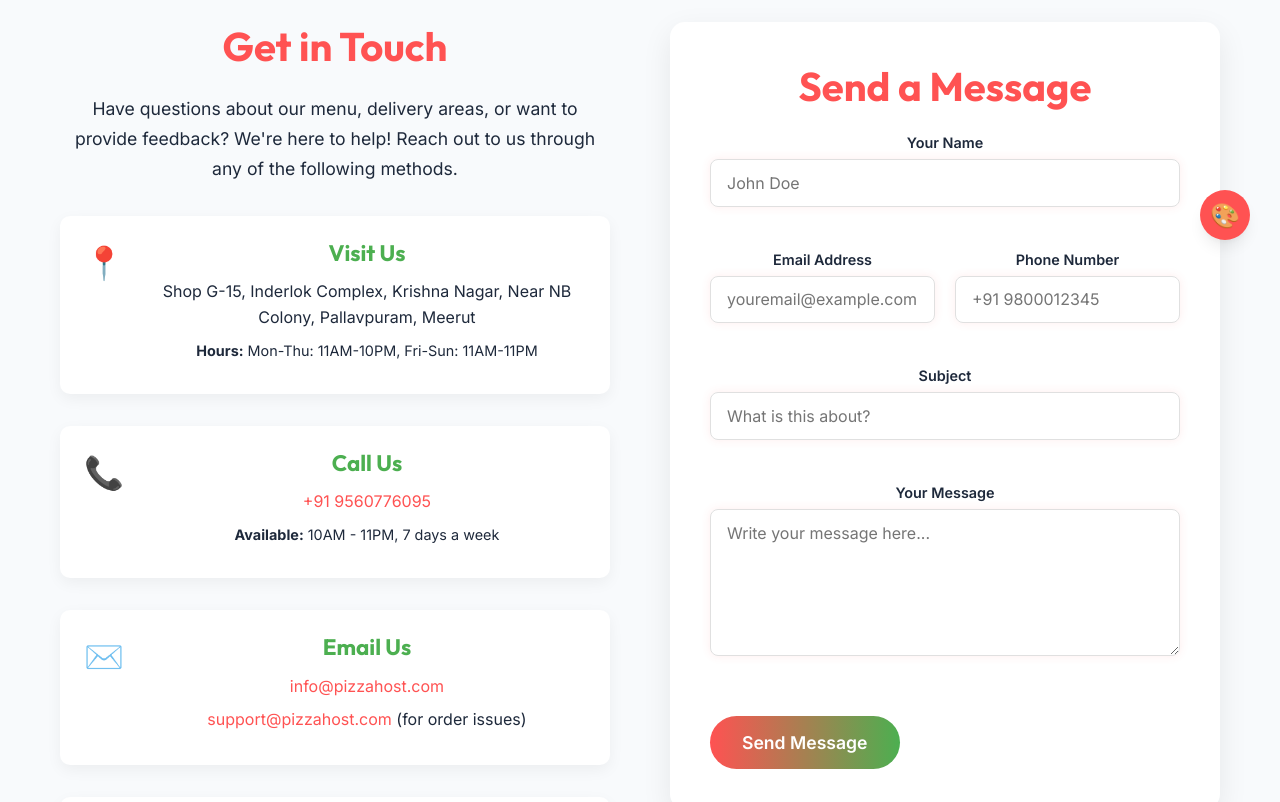
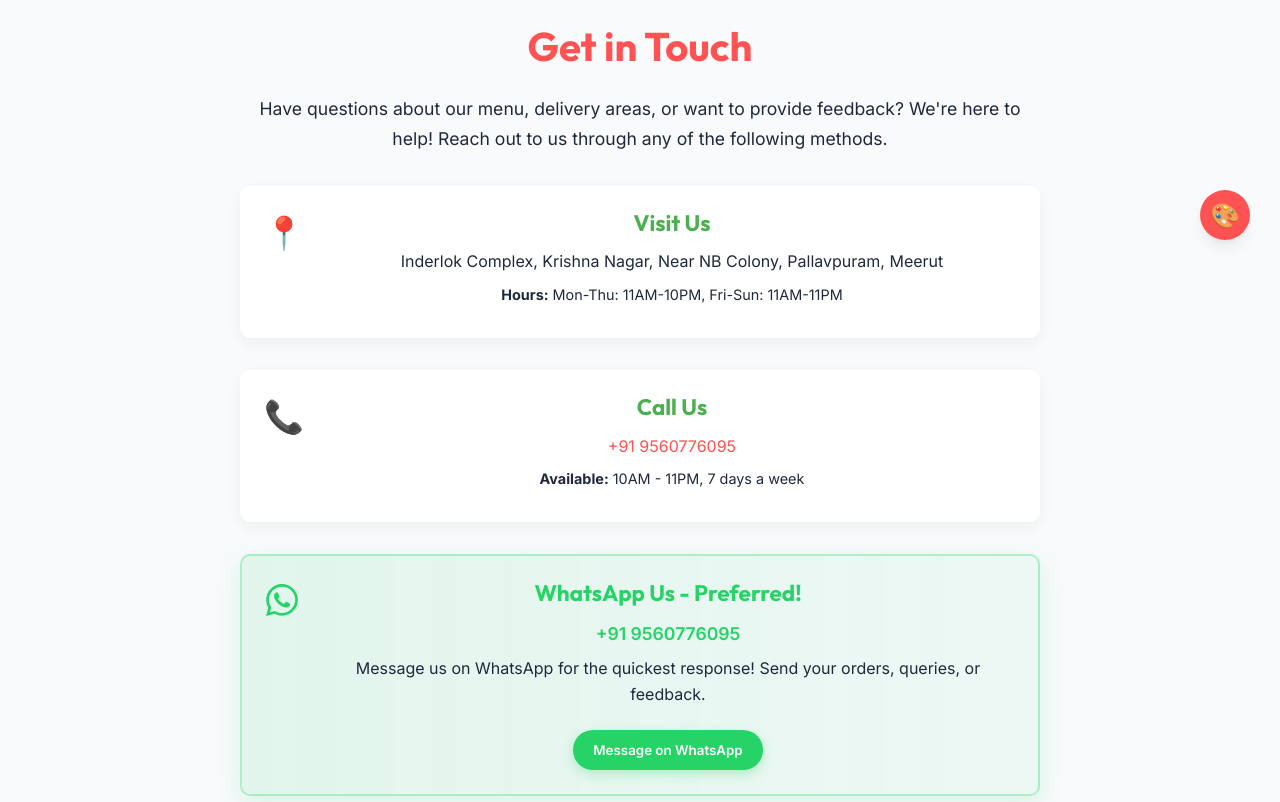
Before and after one commit to imDevinderSharma/pizza-f, a React (Vite) app: page /contact in a window 1280 px wide. Shown: the part 520-1322 px from the top of the page. Built offline with nearby package versions, Linux system fonts and the light colour scheme.

Commit message:
Update Contact and About pages with improved designs, map location, and WhatsApp integration

```diff
--- a/src/pages/AboutPage.css
+++ b/src/pages/AboutPage.css
@@ -50,6 +50,11 @@
   width: 100%;
   border-radius: 10px;
   box-shadow: 0 10px 30px rgba(0, 0, 0, 0.1);
+  transition: transform 0.3s ease, box-shadow 0.3s ease;
+}
+
+.about-image:hover img {
+  box-shadow: 0 15px 40px rgba(0, 0, 0, 0.15);
 }
 
 .values-section {
@@ -149,6 +154,57 @@
   text-decoration: underline;
 }
 
+.location-cta {
+  display: flex;
+  flex-direction: column;
+  gap: 15px;
+  margin-top: 25px;
+}
+
+.whatsapp-button {
+  background-color: #25D366;
+  color: white;
+  border: none;
+  padding: 12px 20px;
+  border-radius: 50px;
+  font-weight: 600;
+  text-decoration: none;
+  display: inline-flex;
+  align-items: center;
+  gap: 12px;
+  box-shadow: 0 4px 12px rgba(37, 211, 102, 0.3);
+  transition: all 0.3s ease;
+}
+
+.whatsapp-button:hover {
+  background-color: #22c15e;
+  color: white;
+  text-decoration: none;
+  box-shadow: 0 6px 16px rgba(37, 211, 102, 0.4);
+}
+
+.directions-button {
+  background-color: #4285F4;
+  color: white;
+  border: none;
+  padding: 12px 20px;
+  border-radius: 50px;
+  font-weight: 600;
+  text-decoration: none;
+  display: inline-flex;
+  align-items: center;
+  gap: 12px;
+  box-shadow: 0 4px 12px rgba(66, 133, 244, 0.3);
+  transition: all 0.3s ease;
+}
+
+.directions-button:hover {
+  background-color: #3367d6;
+  color: white;
+  text-decoration: none;
+  box-shadow: 0 6px 16px rgba(66, 133, 244, 0.4);
+}
+
 .location-map iframe {
   border-radius: 15px;
   box-shadow: 0 10px 30px rgba(0, 0, 0, 0.1);
@@ -236,6 +292,12 @@
   .location-map {
     order: 0;
   }
+
+  .location-cta {
+    flex-direction: row;
+    flex-wrap: wrap;
+    justify-content: center;
+  }
 }
 
 @media (max-width: 768px) {
@@ -252,17 +314,17 @@
   }
 
   .cta-section {
-    margin: 0 20px;
-    padding: 40px 20px;
-  }
-
-  .cta-content h2 {
-    font-size: 2rem;
+    margin: 0;
+    border-radius: 0;
   }
 
   .cta-buttons {
     flex-direction: column;
-    gap: 15px;
+    align-items: center;
+  }
+
+  .location-cta {
+    flex-direction: column;
   }
 }
 
--- a/src/pages/ContactPage.css
+++ b/src/pages/ContactPage.css
@@ -34,6 +34,13 @@
   align-items: start;
 }
 
+.contact-grid-full {
+  display: grid;
+  grid-template-columns: 1fr;
+  max-width: 800px;
+  margin: 0 auto;
+}
+
 .contact-info h2,
 .contact-form-container h2,
 .map-section h2,
@@ -41,6 +48,7 @@
   font-size: 2.5rem;
   margin-bottom: 1.5rem;
   color: var(--primary-color);
+  text-align: center;
 }
 
 .info-text {
@@ -48,6 +56,10 @@
   font-size: 1.1rem;
   line-height: 1.7;
   color: var(--text-color);
+  text-align: center;
+  max-width: 800px;
+  margin-left: auto;
+  margin-right: auto;
 }
 
 .contact-method {
@@ -66,10 +78,51 @@
   box-shadow: 0 8px 25px rgba(0, 0, 0, 0.1);
 }
 
+.whatsapp-highlight {
+  background: linear-gradient(to right, rgba(37, 211, 102, 0.1), rgba(37, 211, 102, 0.05));
+  border: 2px solid rgba(37, 211, 102, 0.3);
+  box-shadow: 0 8px 25px rgba(37, 211, 102, 0.15);
+}
+
+.whatsapp-highlight:hover {
+  box-shadow: 0 12px 30px rgba(37, 211, 102, 0.25);
+}
+
+.whatsapp-link {
+  color: #25D366 !important;
+  font-weight: 600;
+  font-size: 1.1rem;
+}
+
+.whatsapp-button {
+  background-color: #25D366;
+  color: white;
+  border: none;
+  padding: 12px 20px;
+  border-radius: 50px;
+  font-weight: 600;
+  margin-top: 15px;
+  cursor: pointer;
+  display: inline-flex;
+  align-items: center;
+  gap: 8px;
+  box-shadow: 0 4px 12px rgba(37, 211, 102, 0.3);
+  transition: all 0.3s ease;
+}
+
+.whatsapp-button:hover {
+  background-color: #22c15e;
+  box-shadow: 0 6px 16px rgba(37, 211, 102, 0.4);
+}
+
 .method-icon {
   font-size: 2rem;
   margin-right: 1.5rem;
   margin-top: 0.2rem;
+}
+
+.whatsapp-highlight .method-icon {
+  color: #25D366;
 }
 
 .method-details {
@@ -80,6 +133,10 @@
   font-size: 1.4rem;
   margin-bottom: 0.8rem;
   color: var(--secondary-color);
+}
+
+.whatsapp-highlight .method-details h3 {
+  color: #25D366;
 }
 
 .method-details p {
@@ -248,15 +305,10 @@
   background-color: var(--light-bg);
 }
 
-.map-section h2 {
-  text-align: center;
-  margin-bottom: 2.5rem;
-}
-
 .map-container {
   border-radius: 15px;
   overflow: hidden;
-  box-shadow: 0 10px 30px rgba(0, 0, 0, 0.1);
+  box-shadow: 0 15px 30px rgba(0, 0, 0, 0.1);
 }
 
 /* FAQ Section */
@@ -265,38 +317,39 @@
 }
 
 .faq-section h2 {
-  text-align: center;
   margin-bottom: 3rem;
 }
 
 .faq-grid {
   display: grid;
-  grid-template-columns: repeat(auto-fit, minmax(400px, 1fr));
+  grid-template-columns: repeat(2, 1fr);
   gap: 30px;
 }
 
 .faq-item {
   background-color: #fff;
   padding: 2rem;
-  border-radius: 15px;
-  box-shadow: 0 8px 20px rgba(0, 0, 0, 0.05);
-  transition: transform 0.3s ease, box-shadow 0.3s ease;
+  border-radius: 10px;
+  box-shadow: 0 5px 15px rgba(0, 0, 0, 0.05);
+  transition: all 0.3s ease;
 }
 
 .faq-item:hover {
   transform: translateY(-5px);
-  box-shadow: 0 15px 30px rgba(0, 0, 0, 0.1);
+  box-shadow: 0 12px 30px rgba(0, 0, 0, 0.1);
 }
 
 .faq-item h3 {
-  font-size: 1.4rem;
+  color: var(--secondary-color);
+  font-size: 1.3rem;
   margin-bottom: 1rem;
-  color: var(--primary-color);
+  position: relative;
 }
 
 .faq-item p {
   color: var(--text-color);
-  line-height: 1.7;
+  line-height: 1.6;
+  font-size: 1rem;
 }
 
 /* Responsive styles */
@@ -307,7 +360,7 @@
   }
 
   .contact-form-container {
-    order: 0;
+    order: 2;
   }
 
   .contact-info {
@@ -315,7 +368,7 @@
   }
 
   .faq-grid {
-    grid-template-columns: 1fr 1fr;
+    grid-template-columns: 1fr;
   }
 }
 
@@ -330,11 +383,11 @@
 
   .form-row {
     grid-template-columns: 1fr;
-    gap: 1.5rem;
+    gap: 15px;
   }
 
   .faq-grid {
-    grid-template-columns: 1fr;
+    gap: 20px;
   }
 
   .contact-method {
@@ -346,6 +399,7 @@
   .method-icon {
     margin-right: 0;
     margin-bottom: 1rem;
+    font-size: 2.5rem;
   }
 }
 
--- a/src/pages/ContactPage.jsx
+++ b/src/pages/ContactPage.jsx
@@ -112,11 +112,11 @@
 
         <section className="contact-section">
           <div className="container">
-            <div className="contact-grid">
+            <div className="contact-grid-full">
               <motion.div
                 className="contact-info"
-                initial={{ x: -50, opacity: 0 }}
-                whileInView={{ x: 0, opacity: 1 }}
+                initial={{ y: -30, opacity: 0 }}
+                whileInView={{ y: 0, opacity: 1 }}
                 viewport={{ once: true }}
                 transition={{ duration: 0.8 }}
               >
@@ -130,7 +130,7 @@
                   <div className="method-icon">📍</div>
                   <div className="method-details">
                     <h3>Visit Us</h3>
-                    <p>Shop G-15, Inderlok Complex, Krishna Nagar, Near NB Colony, Pallavpuram, Meerut</p>
+                    <p>Inderlok Complex, Krishna Nagar, Near NB Colony, Pallavpuram, Meerut</p>
                     <p className="hours">
                       <strong>Hours:</strong> Mon-Thu: 11AM-10PM, Fri-Sun: 11AM-11PM
                     </p>
@@ -150,6 +150,44 @@
                   </div>
                 </div>
 
+                <motion.div
+                  className="contact-method whatsapp-highlight"
+                  whileHover={{ scale: 1.03 }}
+                  initial={{ scale: 1 }}
+                  animate={{
+                    scale: [1, 1.03, 1],
+                    transition: {
+                      repeat: 2,
+                      duration: 1.5
+                    }
+                  }}
+                >
+                  <div className="method-icon">
+                    <svg xmlns="http://www.w3.org/2000/svg" width="32" height="32" viewBox="0 0 24 24" fill="currentColor">
+                      <path d="M.057 24l1.687-6.163c-1.041-1.804-1.588-3.849-1.587-5.946.003-6.556 5.338-11.891 11.893-11.891 3.181.001 6.167 1.24 8.413 3.488 2.245 2.248 3.481 5.236 3.48 8.414-.003 6.557-5.338 11.892-11.893 11.892-1.99-.001-3.951-.5-5.688-1.448l-6.305 1.654zm6.597-3.807c1.676.995 3.276 1.591 5.392 1.592 5.448 0 9.886-4.434 9.889-9.885.002-5.462-4.415-9.89-9.881-9.892-5.452 0-9.887 4.434-9.889 9.884-.001 2.225.651 3.891 1.746 5.634l-.999 3.648 3.742-.981zm11.387-5.464c-.074-.124-.272-.198-.57-.347-.297-.149-1.758-.868-2.031-.967-.272-.099-.47-.149-.669.149-.198.297-.768.967-.941 1.165-.173.198-.347.223-.644.074-.297-.149-1.255-.462-2.39-1.475-.883-.788-1.48-1.761-1.653-2.059-.173-.297-.018-.458.13-.606.134-.133.297-.347.446-.521.151-.172.2-.296.3-.495.099-.198.05-.372-.025-.521-.075-.148-.669-1.611-.916-2.206-.242-.579-.487-.501-.669-.51l-.57-.01c-.198 0-.52.074-.792.372s-1.04 1.016-1.04 2.479 1.065 2.876 1.213 3.074c.149.198 2.095 3.2 5.076 4.487.709.306 1.263.489 1.694.626.712.226 1.36.194 1.872.118.571-.085 1.758-.719 2.006-1.413.248-.695.248-1.29.173-1.414z"/>
+                    </svg>
+                  </div>
+                  <div className="method-details">
+                    <h3>WhatsApp Us - Preferred!</h3>
+                    <p>
+                      <a href="https://wa.me/919560776095" target="_blank" rel="noopener noreferrer" className="whatsapp-link">
+                        +91 9560776095
+                      </a>
+                    </p>
+                    <p>
+                      Message us on WhatsApp for the quickest response! Send your orders, queries, or feedback.
+                    </p>
+                    <motion.button
+                      className="whatsapp-button"
+                      whileHover={{ scale: 1.05 }}
+                      whileTap={{ scale: 0.95 }}
+                      onClick={() => window.open("https://wa.me/919560776095", "_blank")}
+                    >
+                      Message on WhatsApp
+                    </motion.button>
+                  </div>
+                </motion.div>
+
                 <div className="contact-method">
                   <div className="method-icon">✉️</div>
                   <div className="method-details">
@@ -168,135 +206,51 @@
                   <div className="method-details">
                     <h3>Connect With Us</h3>
                     <div className="social-icons">
-                      <a href="#" className="social-icon" aria-label="Facebook">
+                      <motion.a
+                        href="#"
+                        className="social-icon"
+                        aria-label="Facebook"
+                        whileHover={{ scale: 1.2, color: "#4267B2" }}
+                      >
                         <svg xmlns="http://www.w3.org/2000/svg" width="24" height="24" viewBox="0 0 24 24" fill="currentColor">
                           <path d="M9 8h-3v4h3v12h5v-12h3.642l.358-4h-4v-1.667c0-.955.192-1.333 1.115-1.333h2.885v-5h-3.808c-3.596 0-5.192 1.583-5.192 4.615v3.385z"/>
                         </svg>
-                      </a>
-                      <a href="#" className="social-icon" aria-label="Instagram">
+                      </motion.a>
+                      <motion.a
+                        href="#"
+                        className="social-icon"
+                        aria-label="Instagram"
+                        whileHover={{ scale: 1.2, color: "#E1306C" }}
+                      >
                         <svg xmlns="http://www.w3.org/2000/svg" width="24" height="24" viewBox="0 0 24 24" fill="currentColor">
                           <path d="M12 2.163c3.204 0 3.584.012 4.85.07 3.252.148 4.771 1.691 4.919 4.919.058 1.265.069 1.645.069 4.849 0 3.205-.012 3.584-.069 4.849-.149 3.225-1.664 4.771-4.919 4.919-1.266.058-1.644.07-4.85.07-3.204 0-3.584-.012-4.849-.07-3.26-.149-4.771-1.699-4.919-4.92-.058-1.265-.07-1.644-.07-4.849 0-3.204.013-3.583.07-4.849.149-3.227 1.664-4.771 4.919-4.919 1.266-.057 1.645-.069 4.849-.069zm0-2.163c-3.259 0-3.667.014-4.947.072-4.358.2-6.78 2.618-6.98 6.98-.059 1.281-.073 1.689-.073 4.948 0 3.259.014 3.668.072 4.948.2 4.358 2.618 6.78 6.98 6.98 1.281.058 1.689.072 4.948.072 3.259 0 3.668-.014 4.948-.072 4.354-.2 6.782-2.618 6.979-6.98.059-1.28.073-1.689.073-4.948 0-3.259-.014-3.667-.072-4.947-.196-4.354-2.617-6.78-6.979-6.98-1.281-.059-1.69-.073-4.949-.073zm0 5.838c-3.403 0-6.162 2.759-6.162 6.162s2.759 6.163 6.162 6.163 6.162-2.759 6.162-6.163c0-3.403-2.759-6.162-6.162-6.162zm0 10.162c-2.209 0-4-1.79-4-4 0-2.209 1.791-4 4-4s4 1.791 4 4c0 2.21-1.791 4-4 4zm6.406-11.845c-.796 0-1.441.645-1.441 1.44s.645 1.44 1.441 1.44c.795 0 1.439-.645 1.439-1.44s-.644-1.44-1.439-1.44z"/>
                         </svg>
-                      </a>
-                      <a href="#" className="social-icon" aria-label="Twitter">
+                      </motion.a>
+                      <motion.a
+                        href="#"
+                        className="social-icon"
+                        aria-label="Twitter"
+                        whileHover={{ scale: 1.2, color: "#1DA1F2" }}
+                      >
                         <svg xmlns="http://www.w3.org/2000/svg" width="24" height="24" viewBox="0 0 24 24" fill="currentColor">
                           <path d="M24 4.557c-.883.392-1.832.656-2.828.775 1.017-.609 1.798-1.574 2.165-2.724-.951.564-2.005.974-3.127 1.195-.897-.957-2.178-1.555-3.594-1.555-3.179 0-5.515 2.966-4.797 6.045-4.091-.205-7.719-2.165-10.148-5.144-1.29 2.213-.669 5.108 1.523 6.574-.806-.026-1.566-.247-2.229-.616-.054 2.281 1.581 4.415 3.949 4.89-.693.188-1.452.232-2.224.084.626 1.956 2.444 3.379 4.6 3.419-2.07 1.623-4.678 2.348-7.29 2.04 2.179 1.397 4.768 2.212 7.548 2.212 9.142 0 14.307-7.721 13.995-14.646.962-.695 1.797-1.562 2.457-2.549z"/>
                         </svg>
-                      </a>
-                      <a href="#" className="social-icon" aria-label="WhatsApp">
+                      </motion.a>
+                      <motion.a
+                        href="https://wa.me/919560776095"
+                        target="_blank"
+                        rel="noopener noreferrer"
+                        className="social-icon"
+                        aria-label="WhatsApp"
+                        whileHover={{ scale: 1.2, color: "#25D366" }}
+                      >
                         <svg xmlns="http://www.w3.org/2000/svg" width="24" height="24" viewBox="0 0 24 24" fill="currentColor">
                           <path d="M.057 24l1.687-6.163c-1.041-1.804-1.588-3.849-1.587-5.946.003-6.556 5.338-11.891 11.893-11.891 3.181.001 6.167 1.24 8.413 3.488 2.245 2.248 3.481 5.236 3.48 8.414-.003 6.557-5.338 11.892-11.893 11.892-1.99-.001-3.951-.5-5.688-1.448l-6.305 1.654zm6.597-3.807c1.676.995 3.276 1.591 5.392 1.592 5.448 0 9.886-4.434 9.889-9.885.002-5.462-4.415-9.89-9.881-9.892-5.452 0-9.887 4.434-9.889 9.884-.001 2.225.651 3.891 1.746 5.634l-.999 3.648 3.742-.981zm11.387-5.464c-.074-.124-.272-.198-.57-.347-.297-.149-1.758-.868-2.031-.967-.272-.099-.47-.149-.669.149-.198.297-.768.967-.941 1.165-.173.198-.347.223-.644.074-.297-.149-1.255-.462-2.39-1.475-.883-.788-1.48-1.761-1.653-2.059-.173-.297-.018-.458.13-.606.134-.133.297-.347.446-.521.151-.172.2-.296.3-.495.099-.198.05-.372-.025-.521-.075-.148-.669-1.611-.916-2.206-.242-.579-.487-.501-.669-.51l-.57-.01c-.198 0-.52.074-.792.372s-1.04 1.016-1.04 2.479 1.065 2.876 1.213 3.074c.149.198 2.095 3.2 5.076 4.487.709.306 1.263.489 1.694.626.712.226 1.36.194 1.872.118.571-.085 1.758-.719 2.006-1.413.248-.695.248-1.29.173-1.414z"/>
                         </svg>
-                      </a>
+                      </motion.a>
                     </div>
                   </div>
                 </div>
-              </motion.div>
-
-              <motion.div
-                className="contact-form-container"
-                initial={{ x: 50, opacity: 0 }}
-                whileInView={{ x: 0, opacity: 1 }}
-                viewport={{ once: true }}
-                transition={{ duration: 0.8 }}
-              >
-                <h2>Send a Message</h2>
-
-                {formStatus.submitted ? (
-                  <motion.div
-                    className={`form-message ${formStatus.error ? 'error' : 'success'}`}
-                    initial={{ opacity: 0, y: 20 }}
-                    animate={{ opacity: 1, y: 0 }}
-                    transition={{ duration: 0.5 }}
-                  >
-                    <p>{formStatus.message}</p>
-                    {!formStatus.error && (
-                      <button
-                        className="btn btn-secondary"
-                        onClick={() => setFormStatus(prev => ({ ...prev, submitted: false }))}
-                      >
-                        Send Another Message
-                      </button>
-                    )}
-                  </motion.div>
-                ) : (
-                  <form onSubmit={handleSubmit} className="contact-form">
-                    <div className="form-group">
-                      <label htmlFor="name">Your Name</label>
-                      <input
-                        type="text"
-                        id="name"
-                        name="name"
-                        value={formData.name}
-                        onChange={handleChange}
-                        required
-                        placeholder="John Doe"
-                      />
-                    </div>
-
-                    <div className="form-row">
-                      <div className="form-group">
-                        <label htmlFor="email">Email Address</label>
-                        <input
-                          type="email"
-                          id="email"
-                          name="email"
-                          value={formData.email}
-                          onChange={handleChange}
-                          required
-                          placeholder="youremail@example.com"
-                        />
-                      </div>
-
-                      <div className="form-group">
-                        <label htmlFor="phone">Phone Number</label>
-                        <input
-                          type="tel"
-                          id="phone"
-                          name="phone"
-                          value={formData.phone}
-                          onChange={handleChange}
-                          placeholder="+91 9800012345"
-                        />
-                      </div>
-                    </div>
-
-                    <div className="form-group">
-                      <label htmlFor="subject">Subject</label>
-                      <input
-                        type="text"
-                        id="subject"
-                        name="subject"
-                        value={formData.subject}
-                        onChange={handleChange}
-                        required
-                        placeholder="What is this about?"
-                      />
-                    </div>
-
-                    <div className="form-group">
-                      <label htmlFor="message">Your Message</label>
-                      <textarea
-                        id="message"
-                        name="message"
-                        value={formData.message}
-                        onChange={handleChange}
-                        required
-                        rows="6"
-                        placeholder="Write your message here..."
-                      ></textarea>
-                    </div>
-
-                    <motion.button
-                      type="submit"
-                      className="btn-submit"
-                      whileHover={{ scale: 1.05 }}
-                      whileTap={{ scale: 0.95 }}
-                    >
-                      Send Message
-                    </motion.button>
-                  </form>
-                )}
               </motion.div>
             </div>
           </div>
@@ -321,7 +275,7 @@
               transition={{ duration: 0.8 }}
             >
               <iframe
-                src="https://www.google.com/maps/embed?pb=!1m18!1m12!1m3!1d3499.8555389965856!2d77.70243531508657!3d28.68980518239707!2m3!1f0!2f0!3f0!3m2!1i1024!2i768!4f13.1!3m3!1m2!1s0x390c7d324a6581d7%3A0xf87a789a114b97b4!2sPallavpuram%2C%20Meerut%2C%20Uttar%20Pradesh!5e0!3m2!1sen!2sin!4v1652789402964!5m2!1sen!2sin"
+                src="https://www.google.com/maps/embed?pb=!1m18!1m12!1m3!1d3499.6506139749647!2d77.70246007624711!3d28.695915175512186!2m3!1f0!2f0!3f0!3m2!1i1024!2i768!4f13.1!3m3!1m2!1s0x390c79ef5d7f74b9%3A0xa3eb36d5d6ceaaf5!2sInderlok%20Complex%2C%20Krishna%20Nagar%2C%20Pallavpuram%2C%20Meerut%2C%20Uttar%20Pradesh%20250005!5e0!3m2!1sen!2sin!4v1704654890558!5m2!1sen!2sin"
                 width="100%"
                 height="450"
                 style={{ border: 0 }}
@@ -352,6 +306,7 @@
                 whileInView={{ y: 0, opacity: 1 }}
                 viewport={{ once: true }}
                 transition={{ delay: 0.1, duration: 0.6 }}
+                whileHover={{ scale: 1.02, boxShadow: "0 10px 30px rgba(0,0,0,0.1)" }}
               >
                 <h3>What are your delivery hours?</h3>
                 <p>We deliver from 11:00 AM to 10:00 PM on weekdays and from 11:00 AM to 11:00 PM on weekends.</p>
@@ -363,6 +318,7 @@
                 whileInView={{ y: 0, opacity: 1 }}
                 viewport={{ once: true }}
                 transition={{ delay: 0.2, duration: 0.6 }}
+                whileHover={{ scale: 1.02, boxShadow: "0 10px 30px rgba(0,0,0,0.1)" }}
               >
                 <h3>Do you offer catering for events?</h3>
                 <p>Yes, we offer catering services for parties, corporate events, and other special occasions. Please contact us at least 48 hours in advance for catering orders.</p>
@@ -374,6 +330,7 @@
                 whileInView={{ y: 0, opacity: 1 }}
                 viewport={{ once: true }}
                 transition={{ delay: 0.3, duration: 0.6 }}
+                whileHover={{ scale: 1.02, boxShadow: "0 10px 30px rgba(0,0,0,0.1)" }}
               >
                 <h3>What areas do you deliver to?</h3>
                 <p>We currently deliver to all areas within Meerut city. A delivery fee may apply depending on your location.</p>
@@ -385,6 +342,7 @@
                 whileInView={{ y: 0, opacity: 1 }}
                 viewport={{ once: true }}
                 transition={{ delay: 0.4, duration: 0.6 }}
+                whileHover={{ scale: 1.02, boxShadow: "0 10px 30px rgba(0,0,0,0.1)" }}
               >
                 <h3>How can I track my order?</h3>
                 <p>Once your order is confirmed, you will receive an email with a tracking link. You can also call our customer service at +91 9560776095 for updates.</p>
```
Also changed, not shown: src/pages/AboutPage.jsx (+129 -20 lines).
